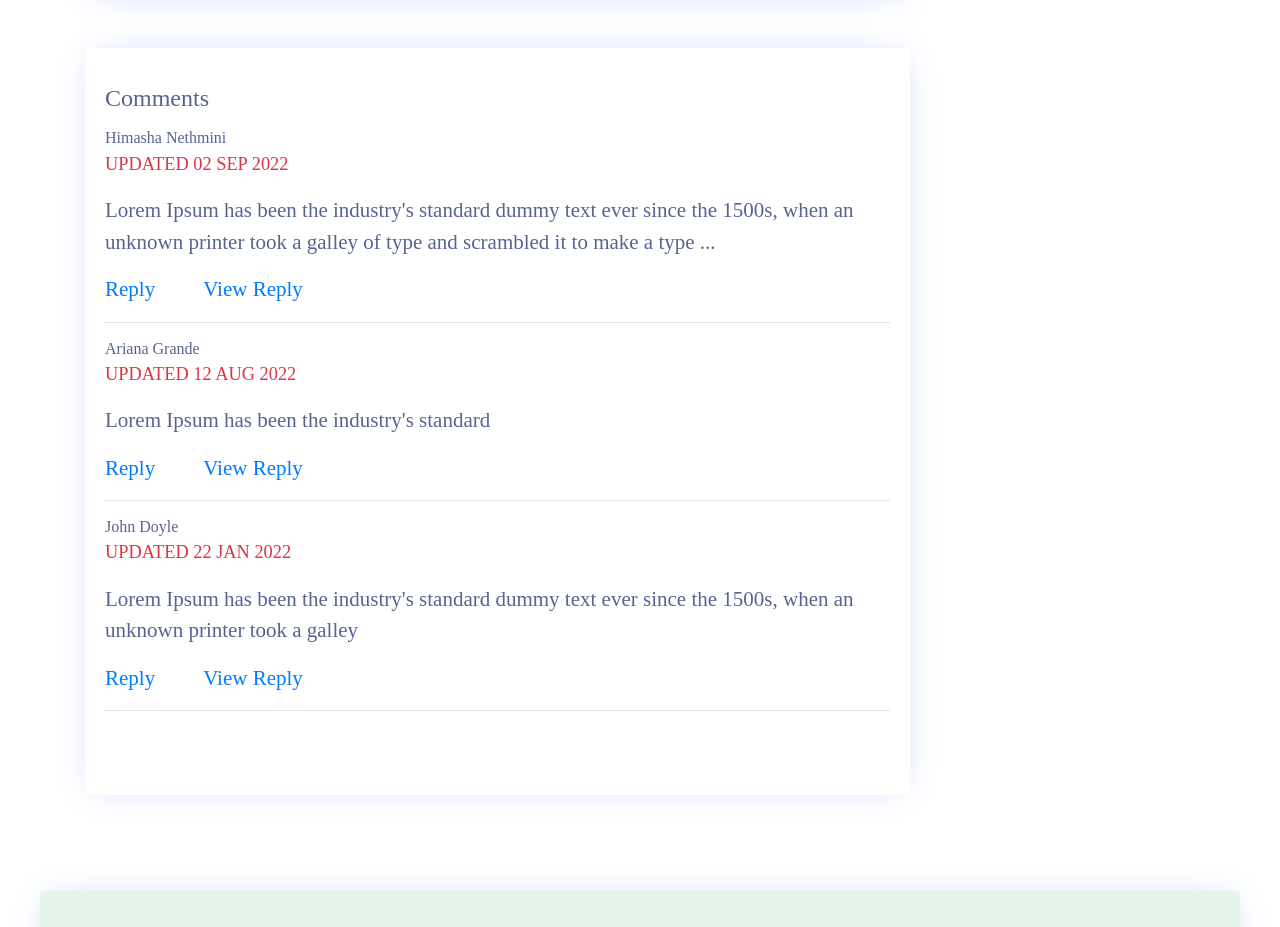
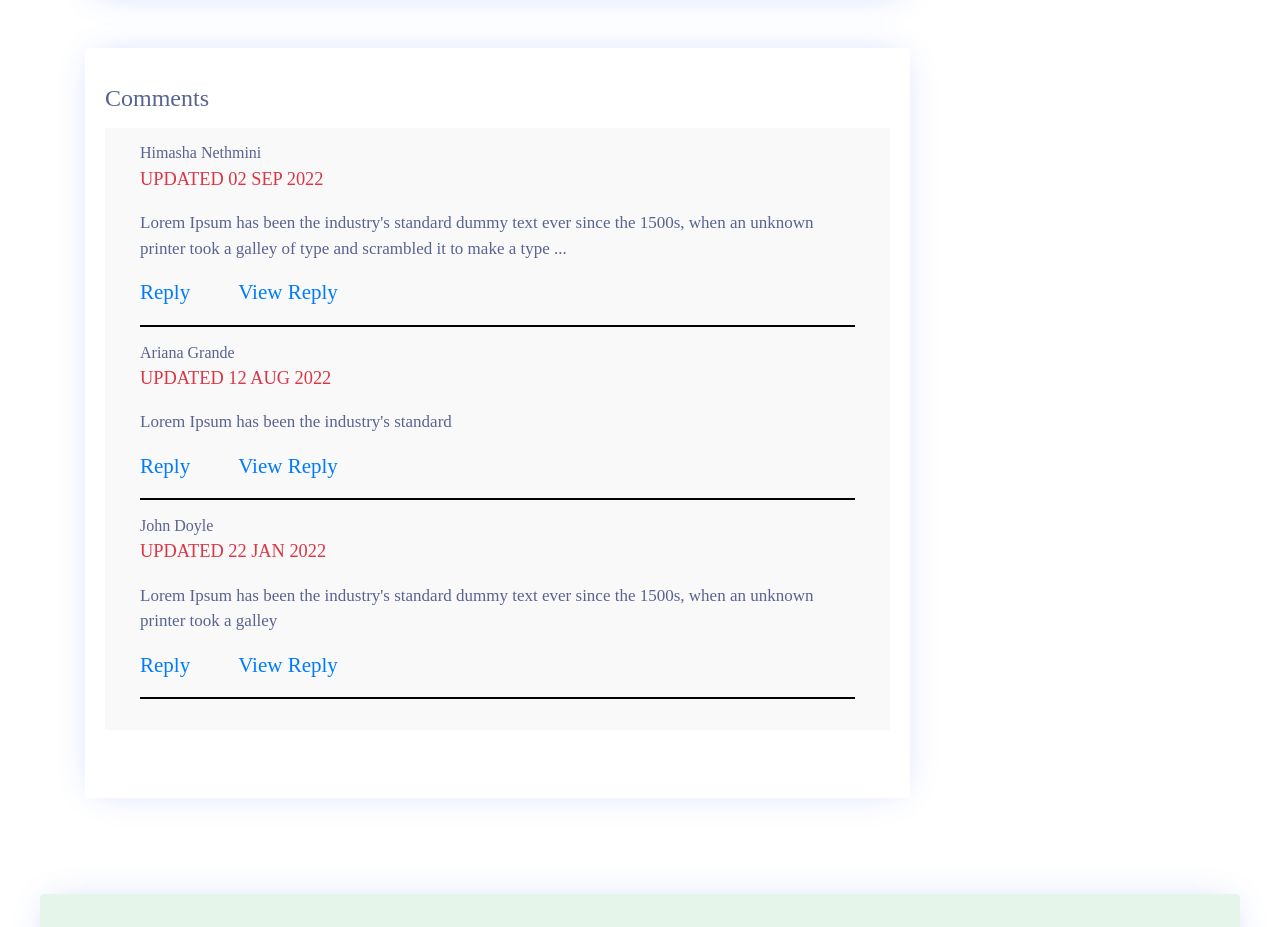
Before and after one commit to HimashaNethmini/Angular_BlogPost_App, an Angular app: page /post in a window 1280 px wide. Shown: the part 2120-3047 px from the top of the page. Built offline with nearby package versions, Linux system fonts and the light colour scheme; a web font is replaced by a local one.

Commit message:
add styles on comment list

```diff
--- a/src/app/comments/comment-list/comment-list.component.css
+++ b/src/app/comments/comment-list/comment-list.component.css
@@ -0,0 +1,13 @@
+.comment-box {
+    padding: 15px 35px;
+    background-color: #f9f9f9
+
+}
+
+.new {
+    border: 1px solid rgb(2, 2, 2);
+  }
+
+.letters {
+    font-size: 17px;
+}
```
